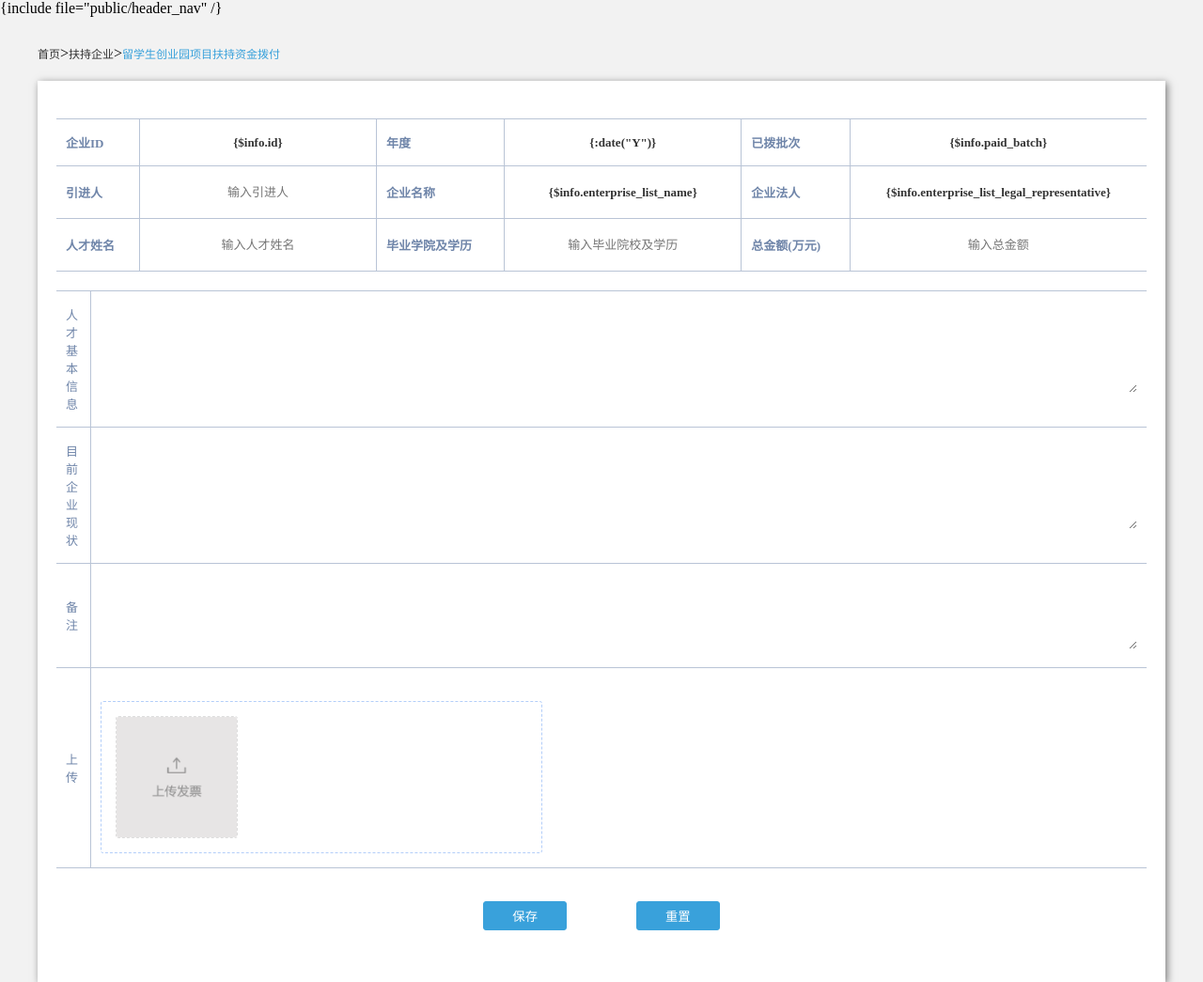
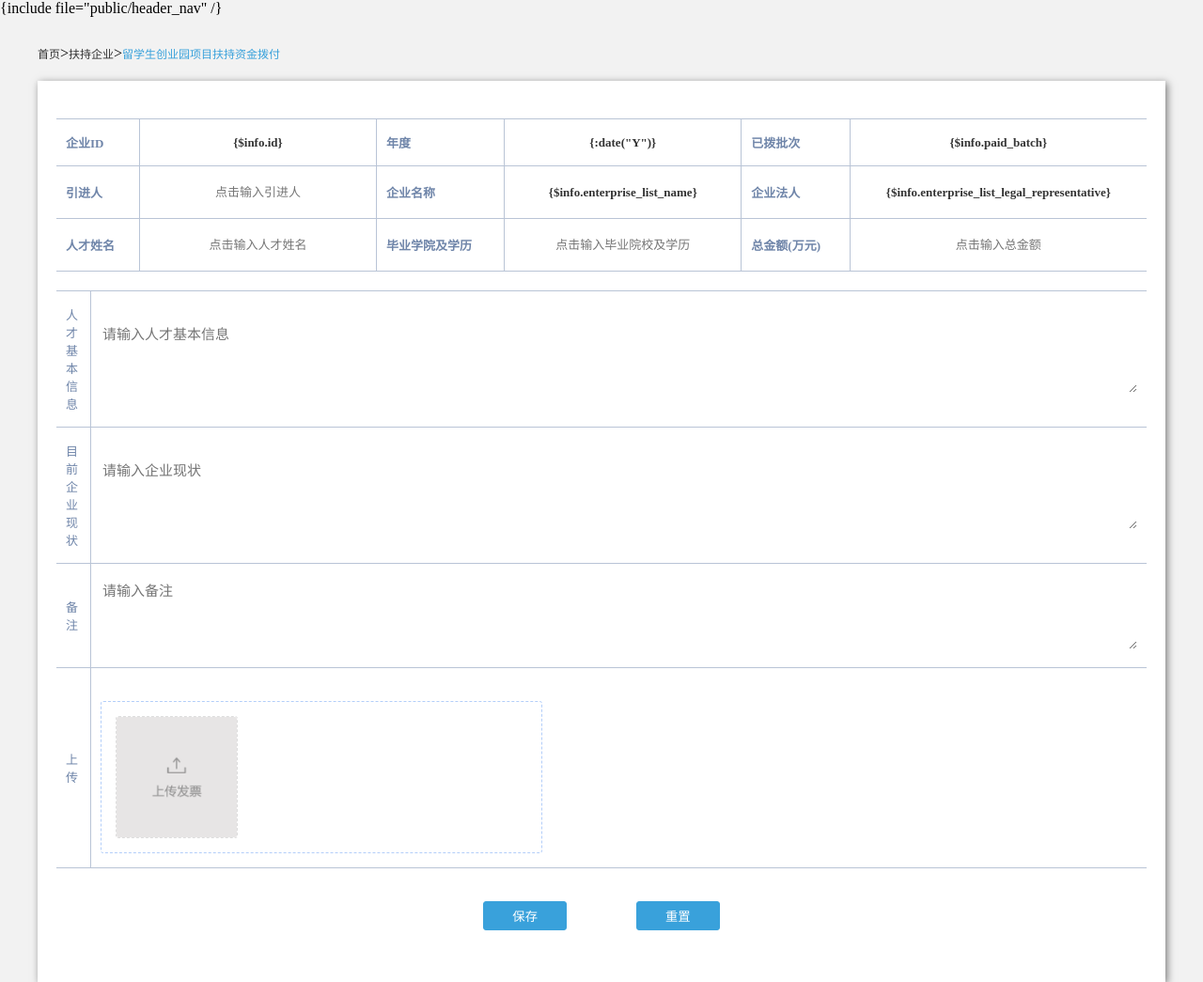
Before and after one commit to choufeng2018/HC_Fund_Appropriation, a PHP site: page /application/admin/view/enterprise/help_detail.html in a window 1280 px wide. Shown: the whole page at 94% size. Run offline with PHP 8.4, Linux system fonts and the light colour scheme.

Commit message:
删除全选按钮; 编辑扶持企业信息完成;

```diff
--- a/application/admin/view/enterprise/enterprise_list.html
+++ b/application/admin/view/enterprise/enterprise_list.html
@@ -44,8 +44,7 @@
         <tr>
             <td style="width: 180px">
                 <label class="my_protocol">
-                    <input class="input_agreement_protocol" name="batch_operation" type="checkbox" id="j_cbAll"/>
-                    <span></span>扶持企业
+                    选择扶持企业
                 </label>
             </td>
             <td>企业名称</td>
--- a/application/admin/view/enterprise/help_detail.html
+++ b/application/admin/view/enterprise/help_detail.html
@@ -32,6 +32,7 @@
 <div class="all_enterprise layout boxshadow">
 
     <form action="{:url('admin/Enterprise/HelpEnterpriseEdit')}" method="post">
+        <input type="hidden" value="{$info.id}" name="e_id">
         <!--扶持资金拨付申请表一-->
         <table cellpadding="10" class="detail-table-top">
             <tbody>
@@ -45,7 +46,7 @@
             </tr>
             <tr>
                 <td>引进人</td>
-                <td><input type="text" name="introducer" placeholder="输入引进人"></td>
+                <td><input type="text" name="introducer" placeholder="点击输入引进人"></td>
                 <td>企业名称</td>
                 <td>{$info.enterprise_list_name}</td>
                 <td>企业法人</td>
@@ -53,11 +54,11 @@
             </tr>
             <tr>
                 <td>人才姓名</td>
-                <td><input type="text" name="talent" placeholder="输入人才姓名"></td>
+                <td><input type="text" name="talent" placeholder="点击输入人才姓名"></td>
                 <td>毕业学院及学历</td>
-                <td><input type="text" name="school" placeholder="输入毕业院校及学历"></td>
+                <td><input type="text" name="school" placeholder="点击输入毕业院校及学历"></td>
                 <td>总金额(万元)</td>
-                <td><input type="text" name="all_money" placeholder="输入总金额"></td>
+                <td><input type="text" name="all_money" placeholder="点击输入总金额"></td>
             </tr>
             </tbody>
         </table>
@@ -70,19 +71,19 @@
             <tr>
                 <td>人才基本信息</td>
                 <td>
-                    <textarea name="" cols="120" rows="4"></textarea>
+                    <textarea name="talent_info" cols="120" rows="4" placeholder="请输入人才基本信息"></textarea>
                 </td>
             </tr>
             <tr>
                 <td>目前企业现状</td>
                 <td>
-                    <textarea name="" cols="120" rows="4"></textarea>
+                    <textarea name="enterprise_info" cols="120" rows="4" placeholder="请输入企业现状"></textarea>
                 </td>
             </tr>
             <tr>
                 <td>备注</td>
                 <td>
-                    <textarea name="" cols="120" rows="4"></textarea>
+                    <textarea name="mark" cols="120" rows="4" placeholder="请输入备注"></textarea>
                 </td>
             </tr>
             <tr>
--- a/public/static/css/common.css
+++ b/public/static/css/common.css
@@ -754,7 +754,7 @@
 .model-mask-contnet {
     width: 470px;
     position: absolute;
-    top: 50%;
+    top: 30%;
     left: 50%;
     margin-left: -235px;
     margin-top: -80px;
```
Also changed, not shown: application/admin/controller/Enterprise.php (+26 -1 lines).
